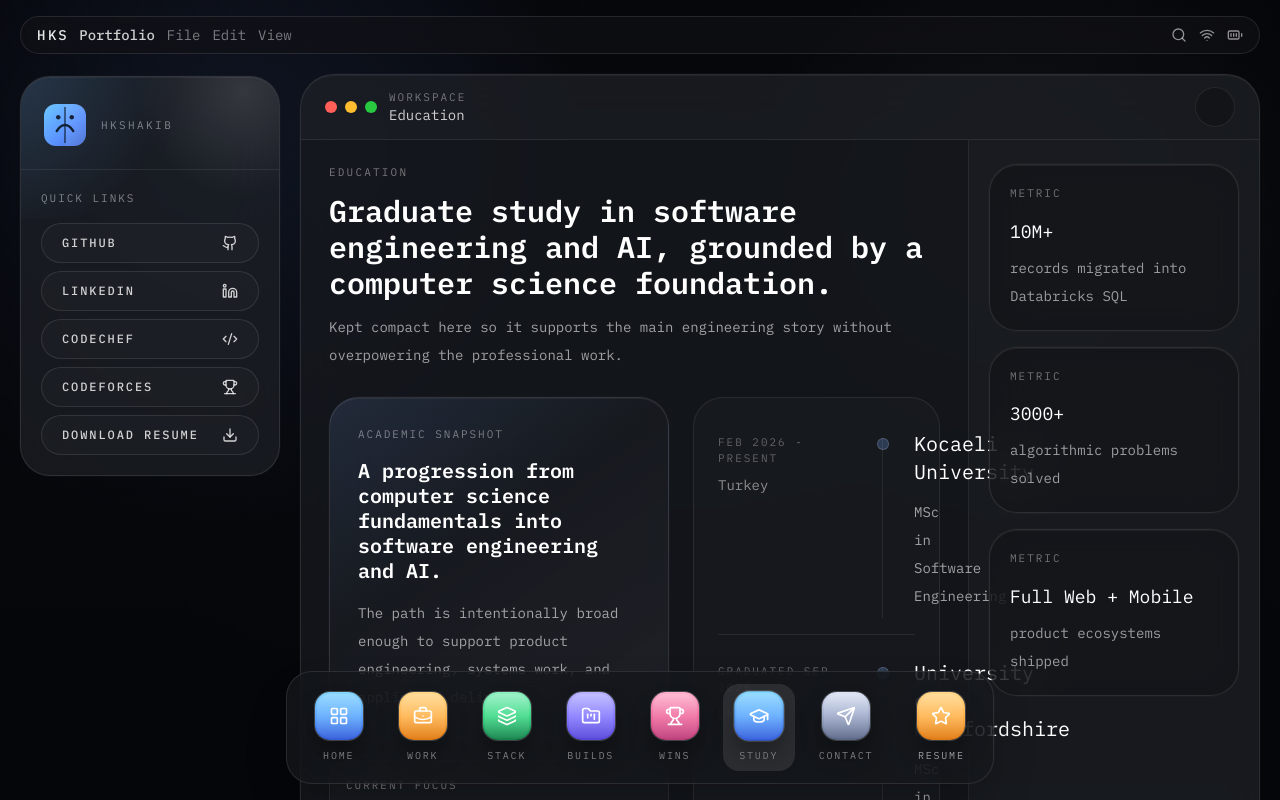
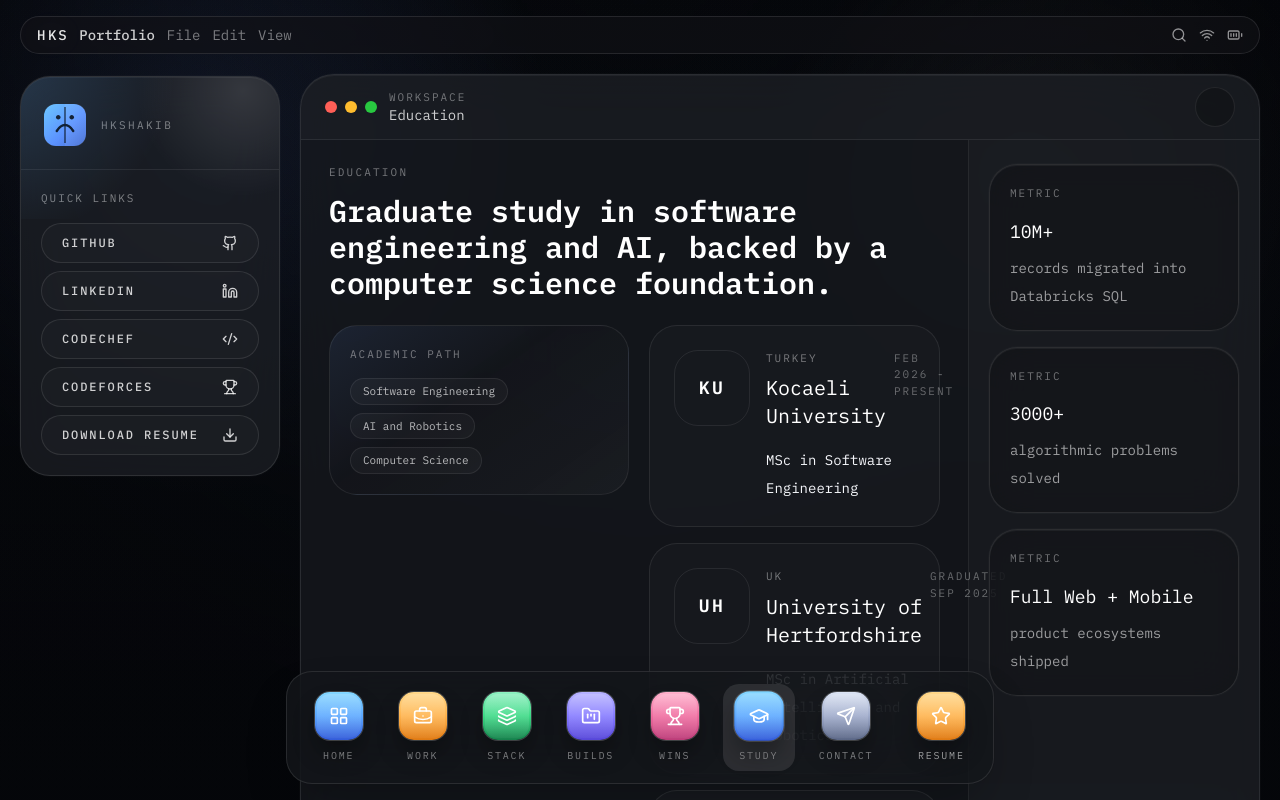
Before and after one commit to hkshakib/portfolio, a React (Vite) app: page /education in a window 1280 px wide. Shown: the top 800 px of the page. Built offline with nearby package versions, Linux system fonts and the light colour scheme.

Commit message:
Simplify education page and add school marks

```diff
--- a/src/views/EducationView.jsx
+++ b/src/views/EducationView.jsx
@@ -1,78 +1,66 @@
 import { education } from "../data/portfolio";
-import Card from "../components/ui/Card";
+import uniLogo from "../static/unilogo.png";
+
+const schoolMarks = {
+  "Kocaeli University": { initials: "KU", tone: "from-sky-400/28 to-blue-500/18" },
+  "University of Hertfordshire": { initials: "UH", tone: "from-amber-300/24 to-orange-400/16" },
+  "Leading University": { logo: uniLogo, tone: "from-emerald-300/24 to-teal-400/18" },
+};
 
 const studyHighlights = [
-  { label: "Current focus", value: "Software Engineering" },
-  { label: "Graduate depth", value: "AI + Robotics" },
-  { label: "Foundation", value: "Computer Science" },
+  "Software Engineering",
+  "AI and Robotics",
+  "Computer Science",
 ];
 
 export default function EducationView() {
   return (
     <div>
-      <div className="mb-6 sm:mb-7">
+      <div className="mb-5 sm:mb-6">
         <p className="text-[11px] uppercase tracking-[0.2em] text-white/[0.42]">Education</p>
         <h2 className="mt-3 max-w-4xl text-2xl font-semibold text-white sm:text-3xl">
-          Graduate study in software engineering and AI, grounded by a computer science foundation.
+          Graduate study in software engineering and AI, backed by a computer science foundation.
         </h2>
-        <p className="mt-3 max-w-3xl text-sm leading-7 text-white/60">
-          Kept compact here so it supports the main engineering story without overpowering the
-          professional work.
-        </p>
       </div>
 
-      <div className="grid gap-6 xl:grid-cols-[340px_minmax(0,1fr)]">
-        <div className="space-y-5 xl:sticky xl:top-24 xl:self-start">
-          <Card className="overflow-hidden rounded-[30px] bg-[linear-gradient(145deg,rgba(118,168,255,0.12),rgba(24,26,31,0.14)_42%,rgba(255,255,255,0.03))] p-6 sm:p-7">
-            <p className="text-[11px] uppercase tracking-[0.18em] text-white/[0.42]">
-              Academic snapshot
-            </p>
-            <h3 className="mt-4 max-w-sm text-xl font-semibold leading-tight text-white">
-              A progression from computer science fundamentals into software engineering and AI.
-            </h3>
-            <p className="mt-4 text-sm leading-7 text-white/60">
-              The path is intentionally broad enough to support product engineering, systems work,
-              and applied AI delivery.
-            </p>
-          </Card>
-
-          <div className="grid gap-3 sm:grid-cols-3 xl:grid-cols-1">
-            {studyHighlights.map((item) => (
-              <div
-                key={item.label}
-                className="rounded-[22px] border border-white/[0.08] bg-white/[0.02] px-4 py-4"
-              >
-                <p className="text-[11px] uppercase tracking-[0.18em] text-white/[0.42]">
-                  {item.label}
-                </p>
-                <p className="mt-3 text-lg text-white">{item.value}</p>
-              </div>
-            ))}
+      <div className="grid gap-5 xl:grid-cols-[300px_minmax(0,1fr)]">
+        <div className="space-y-4 xl:sticky xl:top-24 xl:self-start">
+          <div className="rounded-[28px] border border-white/[0.08] bg-[linear-gradient(145deg,rgba(118,168,255,0.1),rgba(24,26,31,0.12)_42%,rgba(255,255,255,0.03))] p-5">
+            <p className="text-[11px] uppercase tracking-[0.18em] text-white/[0.42]">Academic path</p>
+            <div className="mt-4 flex flex-wrap gap-2">
+              {studyHighlights.map((item) => (
+                <span
+                  key={item}
+                  className="rounded-full border border-white/[0.08] bg-white/[0.03] px-3 py-1 text-[11px] text-white/70"
+                >
+                  {item}
+                </span>
+              ))}
+            </div>
           </div>
         </div>
 
-        <div className="rounded-[30px] border border-white/[0.08] bg-white/[0.02] px-5 py-2 sm:px-6">
-          {education.map((item, index) => (
+        <div className="space-y-4">
+          {education.map((item) => (
             <article
               key={item.school}
-              className={`grid gap-4 py-6 md:grid-cols-[140px_minmax(0,1fr)] md:gap-6 ${
-                index !== education.length - 1 ? "border-b border-white/[0.08]" : ""
-              }`}
+              className="grid gap-4 rounded-[28px] border border-white/[0.08] bg-white/[0.02] p-5 sm:grid-cols-[76px_minmax(0,1fr)] sm:p-6"
             >
-              <div className="md:pt-1">
-                <p className="text-[11px] uppercase tracking-[0.18em] text-white/[0.32]">
-                  {item.period}
-                </p>
-                <p className="mt-2 text-sm text-white/50">{item.location}</p>
-              </div>
+              <UniversityMark school={item.school} />
 
-              <div className="relative">
-                <div className="absolute left-0 top-2 hidden h-full w-px bg-white/[0.08] md:block" />
-                <div className="relative md:pl-8">
-                  <span className="absolute left-[-5px] top-2 hidden h-3 w-3 rounded-full border border-white/[0.16] bg-[rgba(118,168,255,0.24)] md:block" />
-                  <h3 className="text-xl text-white">{item.school}</h3>
-                  <p className="mt-3 max-w-2xl text-sm leading-7 text-white/60">{item.degree}</p>
+              <div className="min-w-0">
+                <div className="flex flex-col gap-2 sm:flex-row sm:items-start sm:justify-between">
+                  <div>
+                    <p className="text-[11px] uppercase tracking-[0.18em] text-white/[0.42]">
+                      {item.location}
+                    </p>
+                    <h3 className="mt-2 text-xl text-white">{item.school}</h3>
+                  </div>
+                  <p className="text-[11px] uppercase tracking-[0.18em] text-white/[0.36]">
+                    {item.period}
+                  </p>
                 </div>
+                <p className="mt-4 text-sm leading-7 text-white/62">{item.degree}</p>
               </div>
             </article>
           ))}
@@ -81,3 +69,30 @@ export default function EducationView() {
     </div>
   );
 }
+
+function UniversityMark({ school }) {
+  const mark = schoolMarks[school];
+
+  if (mark.logo) {
+    return (
+      <div
+        className={`relative grid h-[76px] w-[76px] place-items-center overflow-hidden rounded-[24px] border border-white/[0.08] bg-gradient-to-br ${mark.tone}`}
+      >
+        <div className="absolute inset-0 bg-[rgba(8,10,14,0.2)]" />
+        <img src={mark.logo} alt={`${school} logo`} className="relative h-[54px] w-[54px] object-contain" />
+      </div>
+    );
+  }
+
+  return (
+    <div
+      className={`grid h-[76px] w-[76px] place-items-center rounded-[24px] border border-white/[0.08] bg-gradient-to-br ${mark.tone}`}
+      aria-label={`${school} mark`}
+      title={school}
+    >
+      <span className="text-lg font-semibold uppercase tracking-[0.14em] text-white">
+        {mark.initials}
+      </span>
+    </div>
+  );
+}
```
